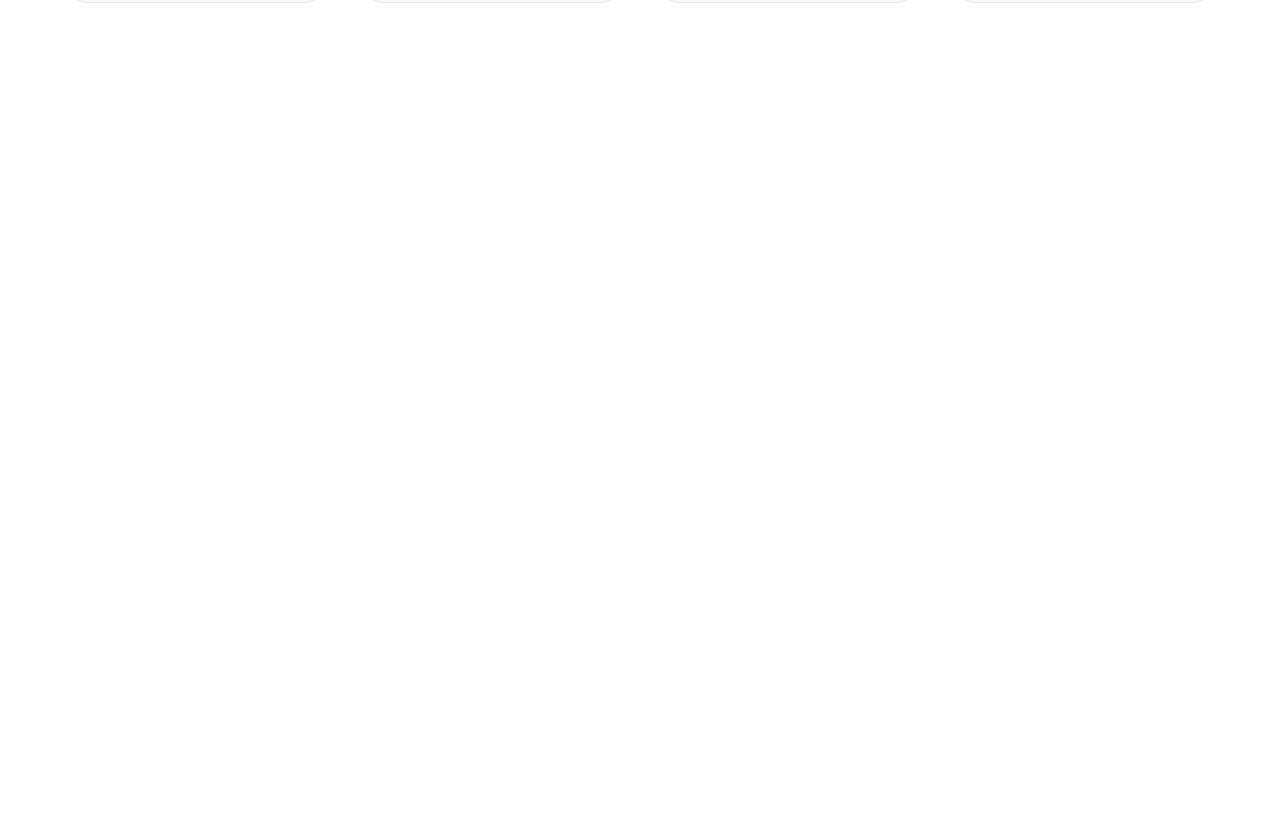
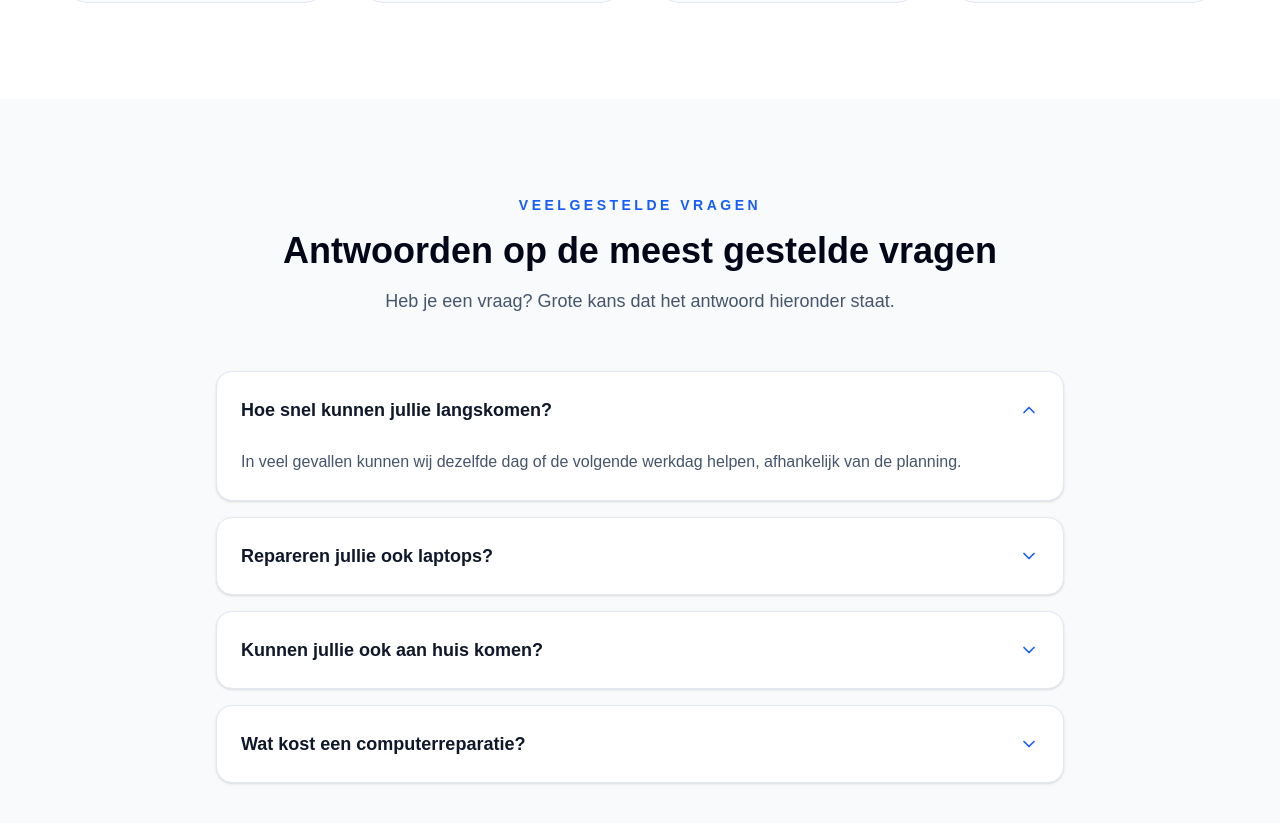
Before and after one commit to amritsolutions/amr-it-solutions, a Next.js app: page /computerreparatie in a window 1280 px wide. Shown: the part 2216-3039 px from the top of the page. Before the commit the page ends 2315 px from the top, so only its background shows below. Built offline with nearby package versions, Linux system fonts and the light colour scheme.

Commit message:
Computerreparatie hero layout verbeterd

```diff
--- a/app/computerreparatie/page.tsx
+++ b/app/computerreparatie/page.tsx
@@ -1,6 +1,7 @@
 import ComputerHero from "@/components/ComputerHero";
 import ComputerServices from "@/components/ComputerServices";
 import ComputerWhy from "@/components/ComputerWhy";
+import ComputerFAQ from "@/components/ComputerFAQ";
 
 export const metadata = {
   title: "Computerreparatie Breda | Laptop & PC Reparatie | AMR IT Solutions",
@@ -14,6 +15,7 @@ export default function ComputerReparatiePage() {
       <ComputerHero />
       <ComputerServices />
       <ComputerWhy />
+      <ComputerFAQ />
     </main>
   );
 }
--- /dev/null
+++ b/components/ComputerFAQ.tsx
@@ -0,0 +1,83 @@
+"use client";
+
+import { useState } from "react";
+import { ChevronDown } from "lucide-react";
+
+const faqs = [
+  {
+    question: "Hoe snel kunnen jullie langskomen?",
+    answer:
+      "In veel gevallen kunnen wij dezelfde dag of de volgende werkdag helpen, afhankelijk van de planning.",
+  },
+  {
+    question: "Repareren jullie ook laptops?",
+    answer:
+      "Ja. Wij repareren zowel laptops als desktopcomputers van vrijwel alle merken.",
+  },
+  {
+    question: "Kunnen jullie ook aan huis komen?",
+    answer:
+      "Ja. Wij bieden hulp aan huis in Breda en omgeving. Ook hulp op afstand is mogelijk.",
+  },
+  {
+    question: "Wat kost een computerreparatie?",
+    answer:
+      "De kosten hangen af van het probleem. Neem gerust contact op voor een vrijblijvende prijsindicatie.",
+  },
+];
+
+export default function ComputerFAQ() {
+  const [open, setOpen] = useState<number | null>(0);
+
+  return (
+    <section className="bg-slate-50 py-24">
+      <div className="mx-auto max-w-4xl px-6">
+        <div className="text-center">
+          <p className="text-sm font-bold uppercase tracking-[0.25em] text-blue-600">
+            Veelgestelde vragen
+          </p>
+
+          <h2 className="mt-4 text-4xl font-extrabold text-slate-950">
+            Antwoorden op de meest gestelde vragen
+          </h2>
+
+          <p className="mx-auto mt-4 max-w-2xl text-lg text-slate-600">
+            Heb je een vraag? Grote kans dat het antwoord hieronder staat.
+          </p>
+        </div>
+
+        <div className="mt-14 space-y-4">
+          {faqs.map((faq, index) => (
+            <div
+              key={faq.question}
+              className="rounded-2xl border border-slate-200 bg-white shadow-sm"
+            >
+              <button
+                onClick={() =>
+                  setOpen(open === index ? null : index)
+                }
+                className="flex w-full items-center justify-between p-6 text-left"
+              >
+                <span className="text-lg font-semibold text-slate-900">
+                  {faq.question}
+                </span>
+
+                <ChevronDown
+                  className={`h-5 w-5 text-blue-600 transition-transform ${
+                    open === index ? "rotate-180" : ""
+                  }`}
+                />
+              </button>
+
+              {open === index && (
+                <div className="px-6 pb-6 text-slate-600 leading-7">
+                  {faq.answer}
+                </div>
+              )}
+            </div>
+          ))}
+        </div>
+      </div>
+    </section>
+  );
+}
```
